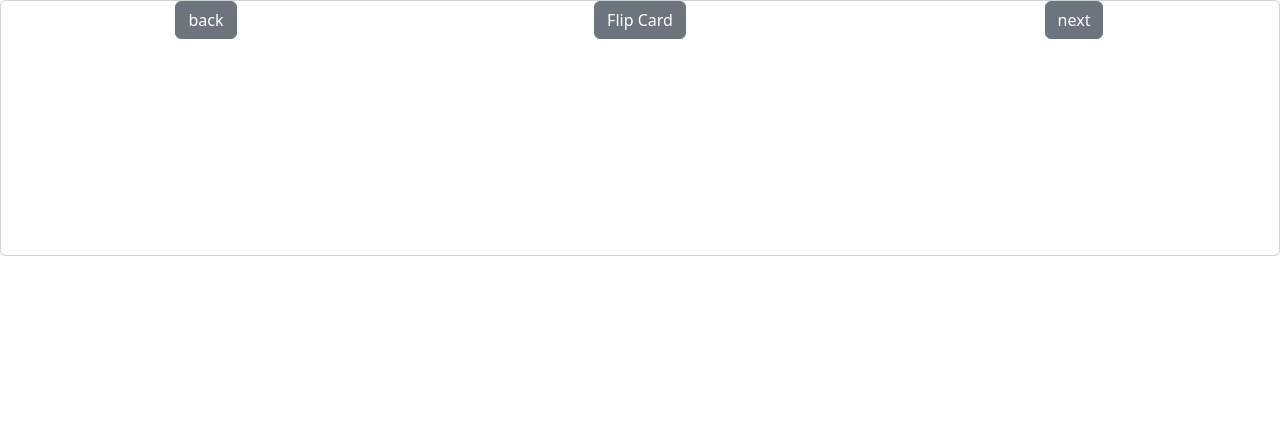
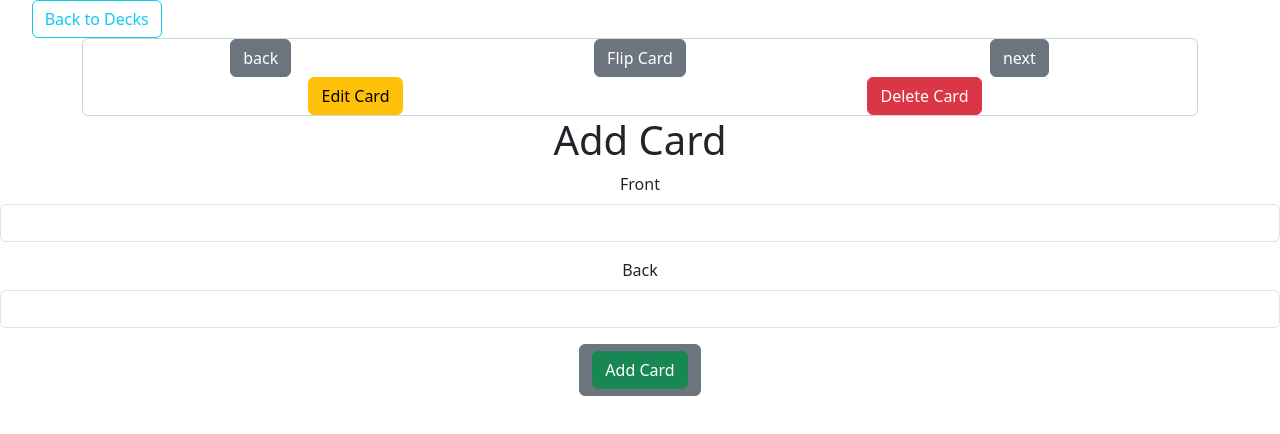
Before and after one commit to mathewfonteyne/FlashCardApp, a React (Create React App) app in the folder flashcardapp/: page /decks/1 in a window 1280 px wide. Shown: the top 434 px of the page. Built offline with nearby package versions, Linux system fonts and the light colour scheme.

Commit message:
Added the abaility to delete card and add in the AddFlashcard component.

```diff
--- a/flashcardapp/src/components/flashcards/FlashcardsInDeck.jsx
+++ b/flashcardapp/src/components/flashcards/FlashcardsInDeck.jsx
@@ -1,7 +1,9 @@
 import React from "react";
 import { useState, useEffect } from "react";
 import { useParams, useNavigate } from "react-router-dom";
-import { Card, Button, Col, Row } from "reactstrap";
+import { Card, Button, Col, Row, Container } from "reactstrap";
+import EditFlashcard from "./EditFlashcard";
+import AddFlashcard from "./AddFlashcard";
 
 export default function FlashcardsInDeck(props) {
   const { id } = useParams();
@@ -10,8 +12,15 @@ export default function FlashcardsInDeck(props) {
   const backs = flashcards.map((card) => card.back);
   const [cardIndex, setCardIndex] = useState(0);
   const [showFront, setShowFront] = useState(true);
+  // const [cardId, setCardId] = useState({});
+  // let cardId;
   const url = `http://localhost:4040/flashcard/allflashcards/${id}`;
+
   const navigate = useNavigate();
+
+  // const getCardId = (id) => {
+  //   setCardId(id);
+  // };
 
   const fetchFlashcards = async () => {
     const reqOptions = {
@@ -29,25 +38,46 @@ export default function FlashcardsInDeck(props) {
       }
       // console.log(data);
       setFlashcards(data.getAllFlashCards);
+      // setCardId(flashcards[cardIndex]._id);
+      // let neededId = data.getAllFlashCards[0]._id;
+      // console.log(data.getAllFlashCards);
+      // getCardId(neededId);
     } catch (err) {
       console.log(err);
     }
   };
 
+  // let cardId = flashcards[cardIndex];
   const nextCard = () => {
+    // getCardId(flashcards[cardIndex]._id);
+    setShowFront(true);
     if (cardIndex == flashcards.length - 1) {
       setCardIndex(0);
+      // getCardId(flashcards[cardIndex]._id);
+      // console.log(flashcards[cardIndex]);
+      // console.log(cardIndex);
     } else {
       setCardIndex(cardIndex + 1);
+      // getCardId(flashcards[cardIndex]._id);
+      // console.log(cardIndex);
+      // console.log(flashcards[cardIndex]);
     }
+    // getCardId(flashcards[cardIndex]._id);
   };
 
   const prevCard = () => {
+    // getCardId(flashcards[cardIndex]._id);
+    setShowFront(true);
     if (cardIndex == 0) {
       setCardIndex(flashcards.length - 1);
+      // getCardId(flashcards[cardIndex]._id);
+      // console.log(cardIndex);
     } else {
       setCardIndex(cardIndex - 1);
+      // getCardId(flashcards[cardIndex]._id);
+      // console.log(cardIndex);
     }
+    // getCardId(flashcards[cardIndex]._id);
   };
 
   const flipCard = () => {
@@ -60,27 +90,80 @@ export default function FlashcardsInDeck(props) {
     //}
     setShowFront((current) => !current);
   };
+  // console.log(cardIndex);
+  // console.log(cardId);
 
+  const deleteFlashcard = async () => {
+    const url = `http://localhost:4040/flashcard/deletecard/${flashcards[cardIndex]._id}`;
+
+    const myHeaders = new Headers();
+    myHeaders.append("Authorization", props.token);
+
+    let requestOptions = {
+      headers: myHeaders,
+      method: "DELETE",
+    };
+    try {
+      let response = await fetch(url, requestOptions);
+      let data = await response.json();
+      // console.log(`${flashcards[cardIndex]._id}`);
+
+      if (data) {
+        fetchFlashcards();
+      }
+    } catch (err) {
+      console.error(err);
+    }
+  };
+  const handleDelete = () => {
+    const confirmed = window.confirm("Are you sure you want to delete?");
+    if (confirmed) {
+      deleteFlashcard();
+    }
+  };
   useEffect(() => {
     if (props.token) {
       fetchFlashcards();
     }
   }, [props.token]);
+
   // console.log(cardIndex);
   // console.log(flashcards);
+  // setCardId(flashcards[cardIndex]._id);
+  const style = {
+    height: "30em",
+    width: "75em",
+  };
   return (
     <>
       {/* {flashcards.map((flashcards, index) => (
 
       ))} */}
-
-      <Card
-        style={{
-          height: "16rem",
-          backgroundColor: "light blue",
+      <Row>
+        <Col md="2">
+          <Button
+            color="info"
+            outline
+            onClick={() => {
+              navigate("/decks");
             }}
           >
+            Back to Decks
+          </Button>
+        </Col>
+      </Row>
+      <Container className="card-grid">
+        <Card
+          // style={style}
+          className="card"
+          // style={{
+          //   height: "16rem",
+          //   backgroundColor: "light blue",
+          // }}
+        >
           {showFront ? fronts[cardIndex] : backs[cardIndex]}
+
+          {/* {console.log(cardId)} */}
           <Row>
             <Col>
               <Button onClick={prevCard}>back</Button>
@@ -92,7 +175,38 @@ export default function FlashcardsInDeck(props) {
               <Button onClick={nextCard}>next</Button>
             </Col>
           </Row>
+          <Row>
+            <Col>
+              <Button
+                onClick={() => {
+                  navigate(`/card/edit/${flashcards[cardIndex]._id}`);
+                }}
+                color="warning"
+              >
+                Edit Card
+              </Button>
+            </Col>
+            <Col>
+              <Button onClick={handleDelete} color="danger">
+                Delete Card
+              </Button>
+            </Col>
+          </Row>
         </Card>
+      </Container>
+      {/* <Button
+          onClick={() => {
+            navigate("/card/addcard");
+          }}
+          color="success"
+        >
+          Add Card
+        </Button> */}
+      <AddFlashcard
+        id={id}
+        fetchFlashcards={fetchFlashcards}
+        token={props.token}
+      />
     </>
   );
 }
```
Lines whose indentation alone changed are shown as unchanged.
